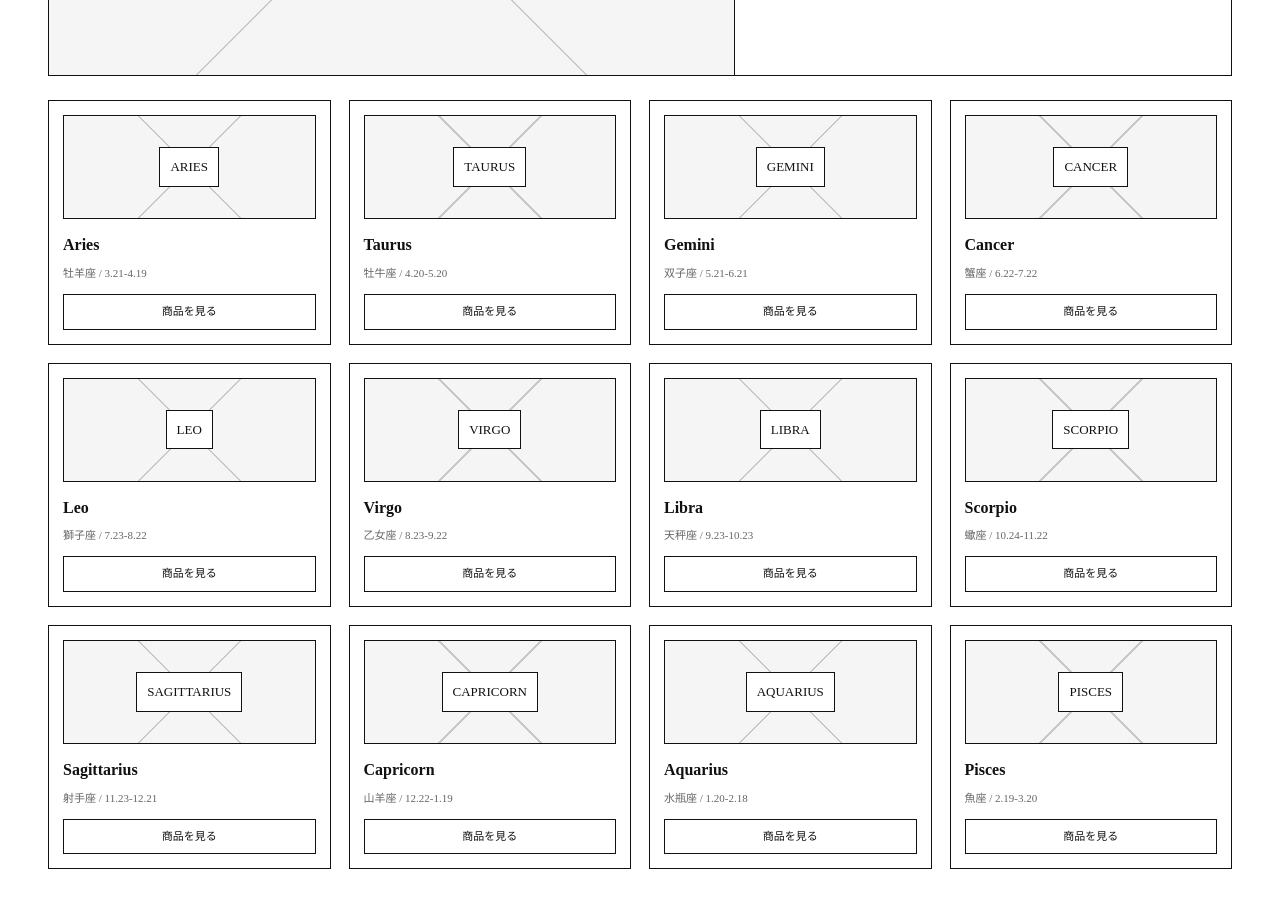
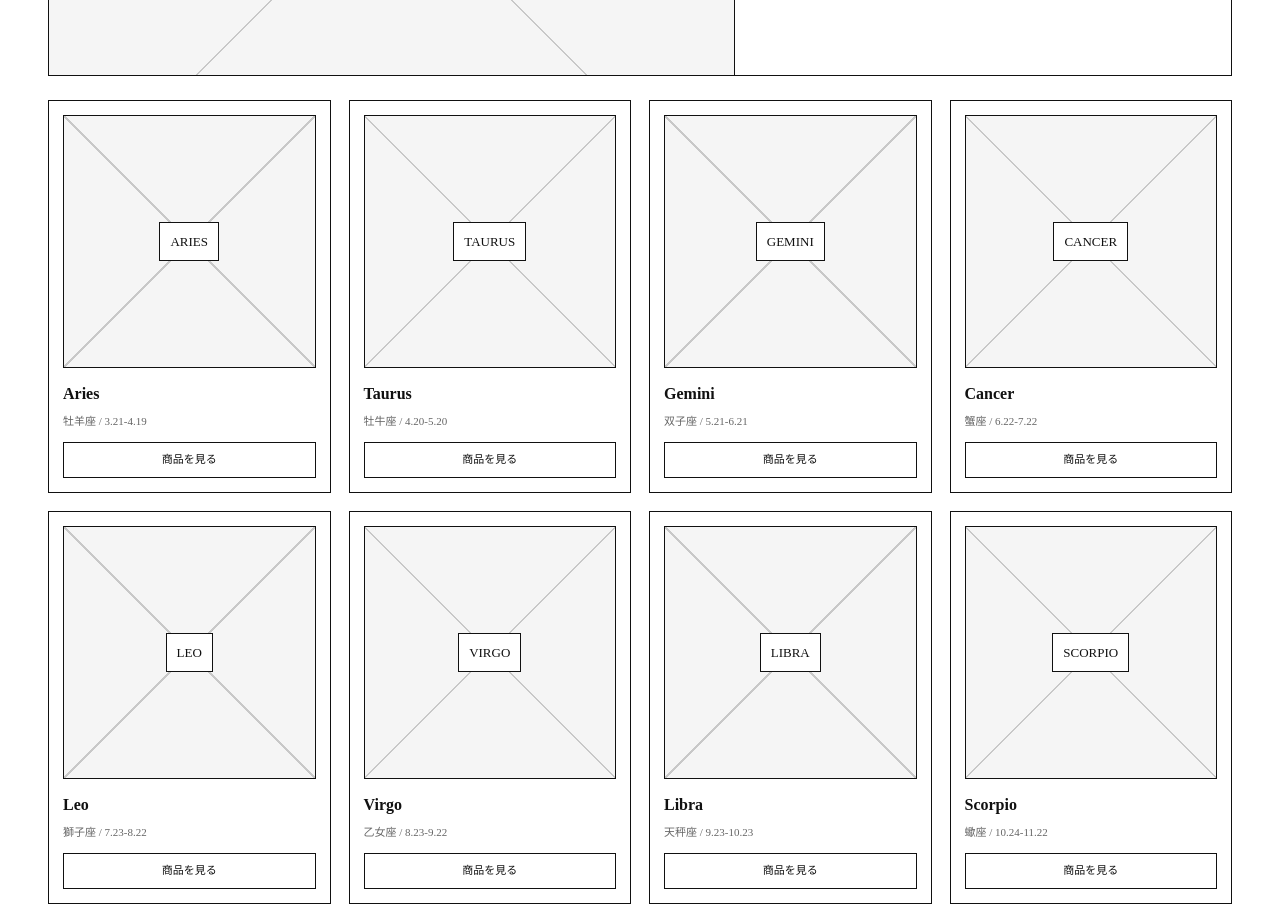
Before and after one commit to senmyo/rugged-mind-wireframes, a plain HTML site: page lp-wireframe-20260707.html in a window 1280 px wide. Shown: the part 4097-5004 px from the top of the page. Drawn offline with Linux system fonts and the light colour scheme; a web font is replaced by a local one.

Commit message:
Make zodiac product images square

```diff
--- a/lp-wireframe-20260707.html
+++ b/lp-wireframe-20260707.html
@@ -447,7 +447,8 @@
     }
 
     .zodiac-item .image-box {
-      min-height: 104px;
+      aspect-ratio: 1 / 1;
+      min-height: 0;
       margin-bottom: 12px;
       padding: 10px;
     }
```
Also changed, not shown: lp-wireframe-20260707-desktop.png, lp-wireframe-20260707-mobile.png.
